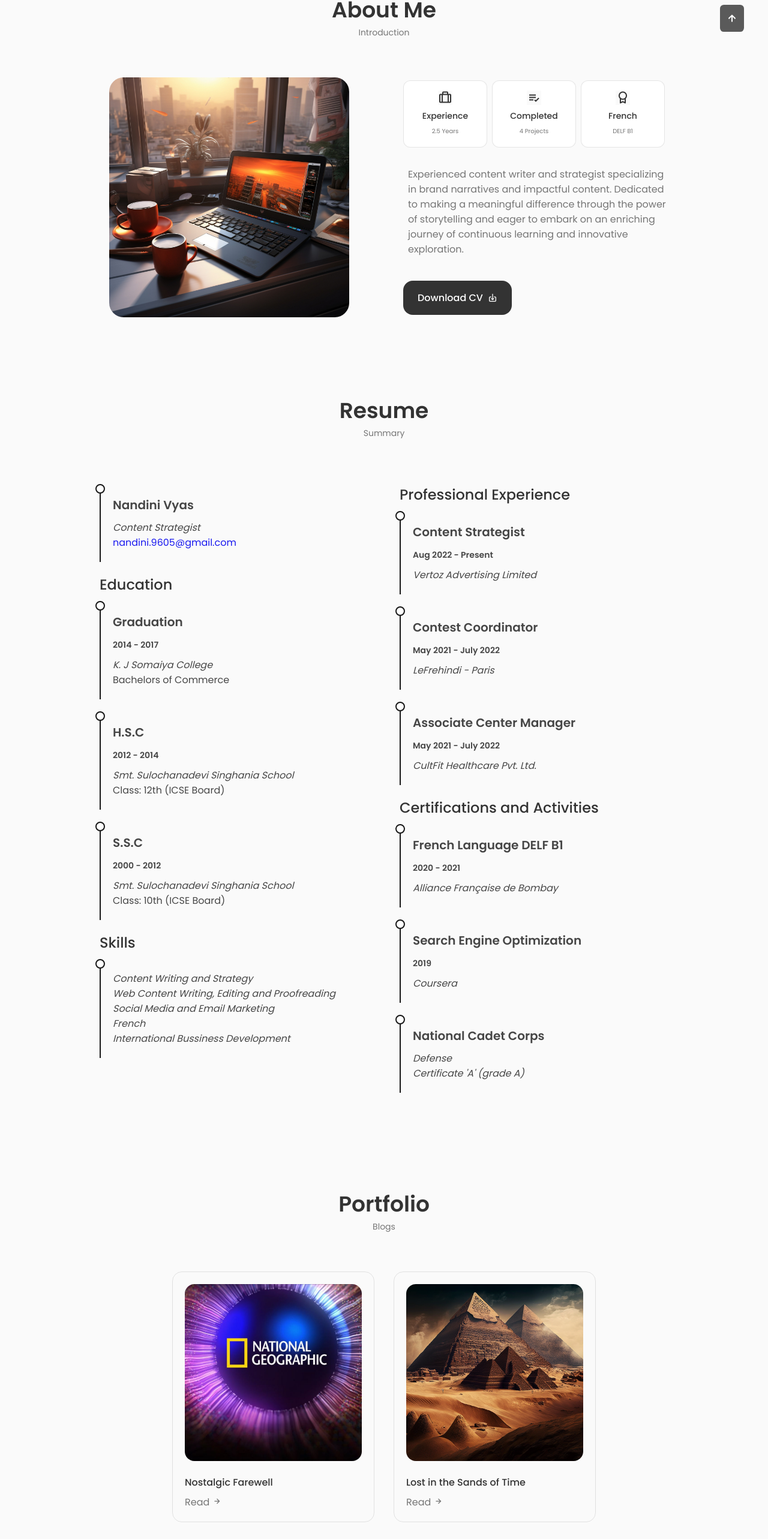
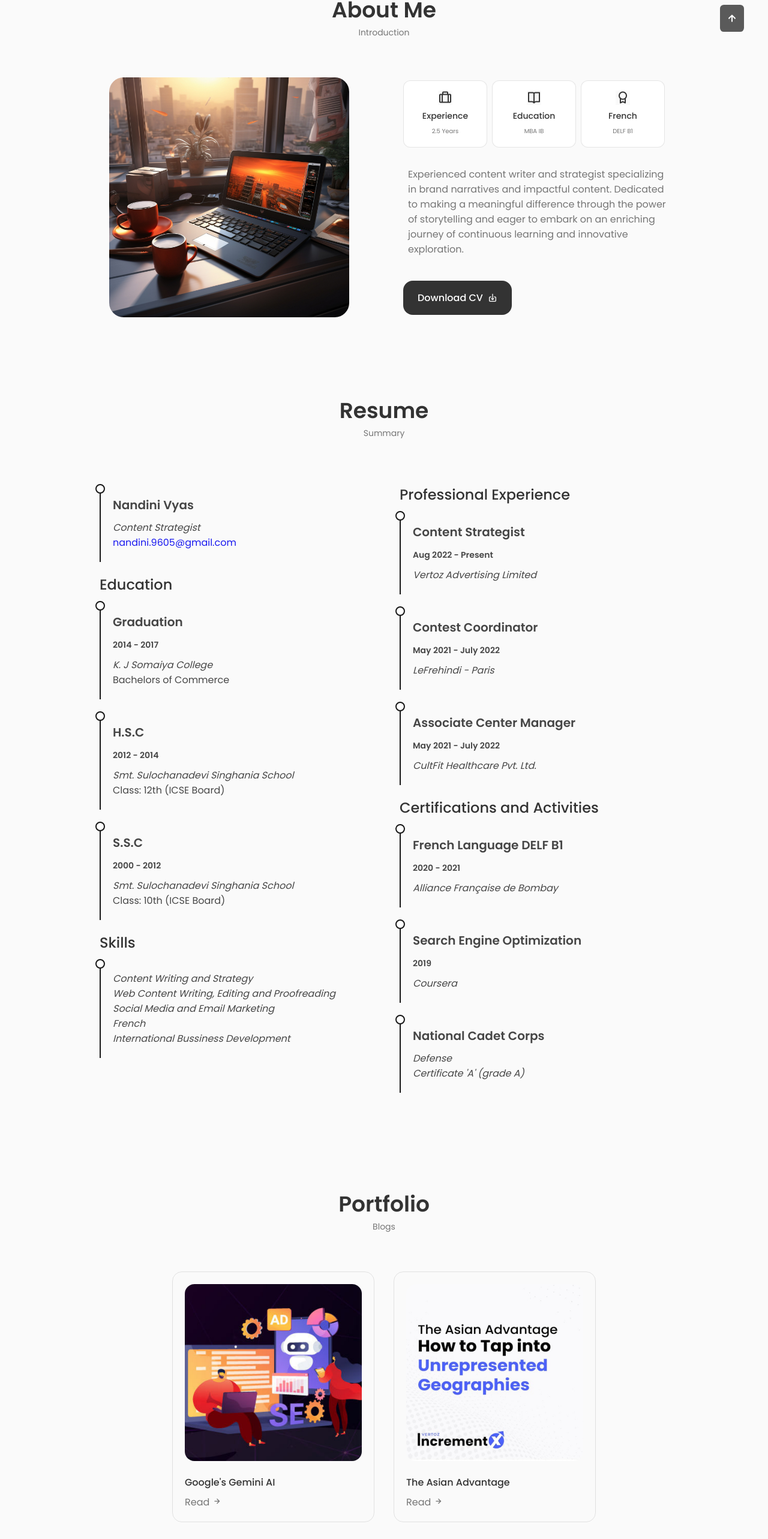
Before and after one commit to nandinivyas13/nandinivyas13.github.io, a React (Create React App) app: page / in a window 1280 px wide. Shown: the part 907-3473 px from the top of the page at 60% size. Built offline with nearby package versions, Linux system fonts and the light colour scheme.

Commit message:
Prtfolio website v1

```diff
--- a/package.json
+++ b/package.json
@@ -1,6 +1,6 @@
 {
   "name": "alan_portfolio",
-  "homepage": "https://alankritvyas21.github.io",
+  "homepage": "https://nandinivyas13.github.io",
   "version": "0.1.0",
   "private": true,
   "dependencies": {
--- a/src/components/About.jsx
+++ b/src/components/About.jsx
@@ -34,9 +34,9 @@ const About = () => {
               </div>
 
               <div className="about__box">
-                <i class="bx bx-list-check  about__icon"></i>
-                <h3 className="about__title">Completed</h3>
-                <span className="about__subtitle">4 Projects</span>
+                <i class="bx bx-book-open  about__icon"></i>
+                <h3 className="about__title">Education</h3>
+                <span className="about__subtitle">MBA IB</span>
               </div>
 
               <div className="about__box">
--- a/src/components/Portfolio/PortfolioData.jsx
+++ b/src/components/Portfolio/PortfolioData.jsx
@@ -1,28 +1,26 @@
 import NatGeo from "../../assets/images/Nat Geo.png";
-import Pyramid from "../../assets/images/Pyramid.png";
+import GoogleBlog from "../../assets/images/GoogleBlog.png"
+import AsianAdvantage from "../../assets/images/AsianAdvantage.png";
 
 export const PortfolioData = [
   {
     id: 1,
-    image: NatGeo,
-    title: "Nostalgic Farewell",
-    link: "https://medium.com/@V_Nandini/nostalgic-farewell-as-national-geographic-channel-fades-millennials-re-live-a-lost-era-of-54ae08aac095",
-    category: "Personal",
+    image: GoogleBlog,
+    title: "Google's Gemini AI",
+    link: "https://www.vertoz.com/blog/discover-how-googles-groundbreaking-gemini-ai-is-revolutionizing-seo-and-programmatic-ads/",
   },
   {
     id: 2,
-    image: Pyramid,
-    title: "Lost in the Sands of Time",
-    link: "https://medium.com/@V_Nandini/lost-in-the-sands-of-time-a-personal-exploration-of-egyptian-mysteries-9c693d057dc3/",
-    category: "Personal",
+    image: AsianAdvantage,
+    title: "The Asian Advantage",
+    link: "https://www.incrementx.com/blog/the-asian-advantage-how-to-tap-into-unrepresented-geographies/",
   },
 
   {
     id: 3,
     image: NatGeo,
-    title: "Le Frehindi Portfolio 2",
-    link: "https://blog.frehindi.com/french-spell-bee-motivate-students-to-participate/",
-    category: "Professional",
+    title: "Nostalgic Farewell",
+    link: "https://medium.com/@V_Nandini/nostalgic-farewell-as-national-geographic-channel-fades-millennials-re-live-a-lost-era-of-54ae08aac095",
   },
 ];
 
```
Also changed, not shown: src/assets/images/AsianAdvantage.png (added), src/assets/images/GoogleBlog.png (added).
